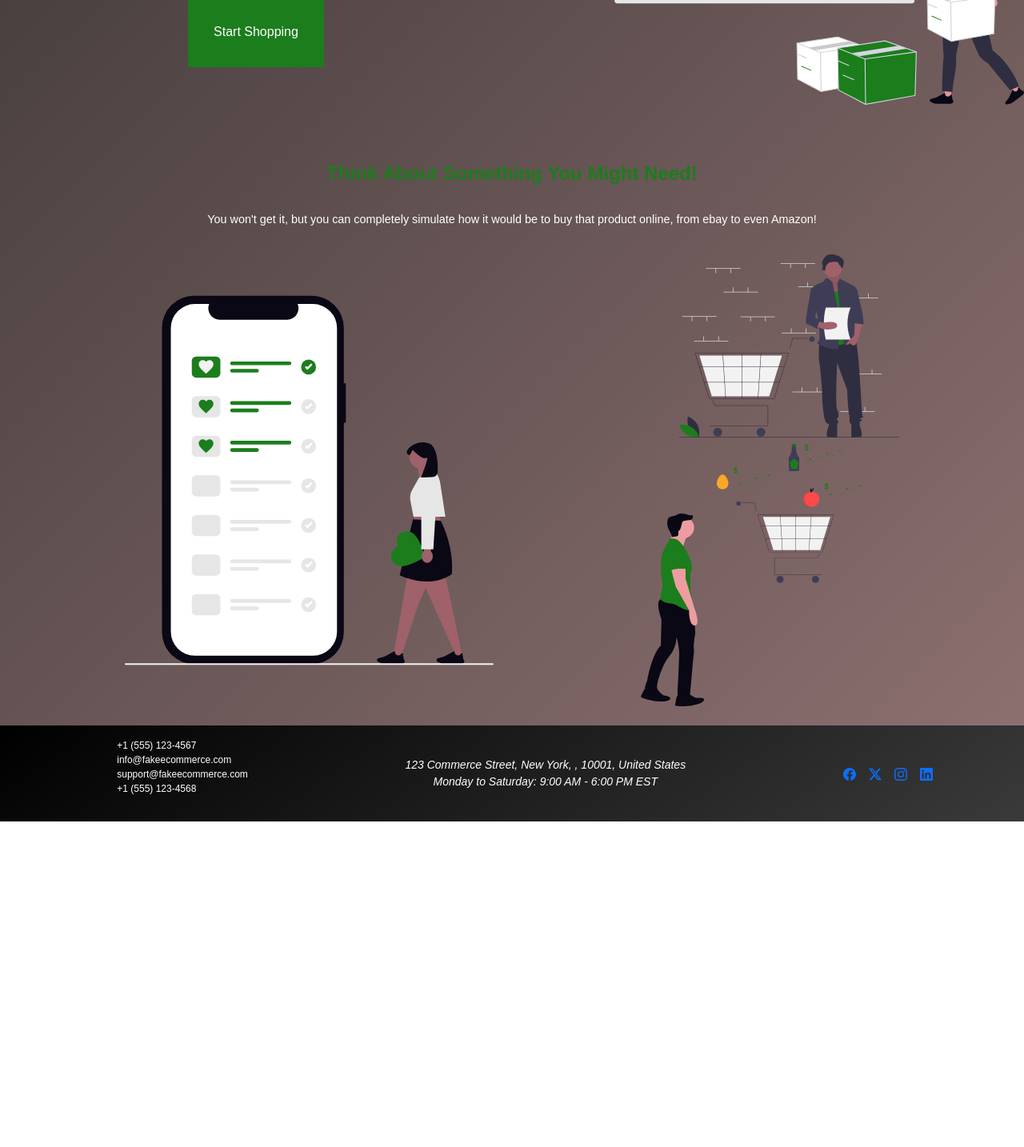
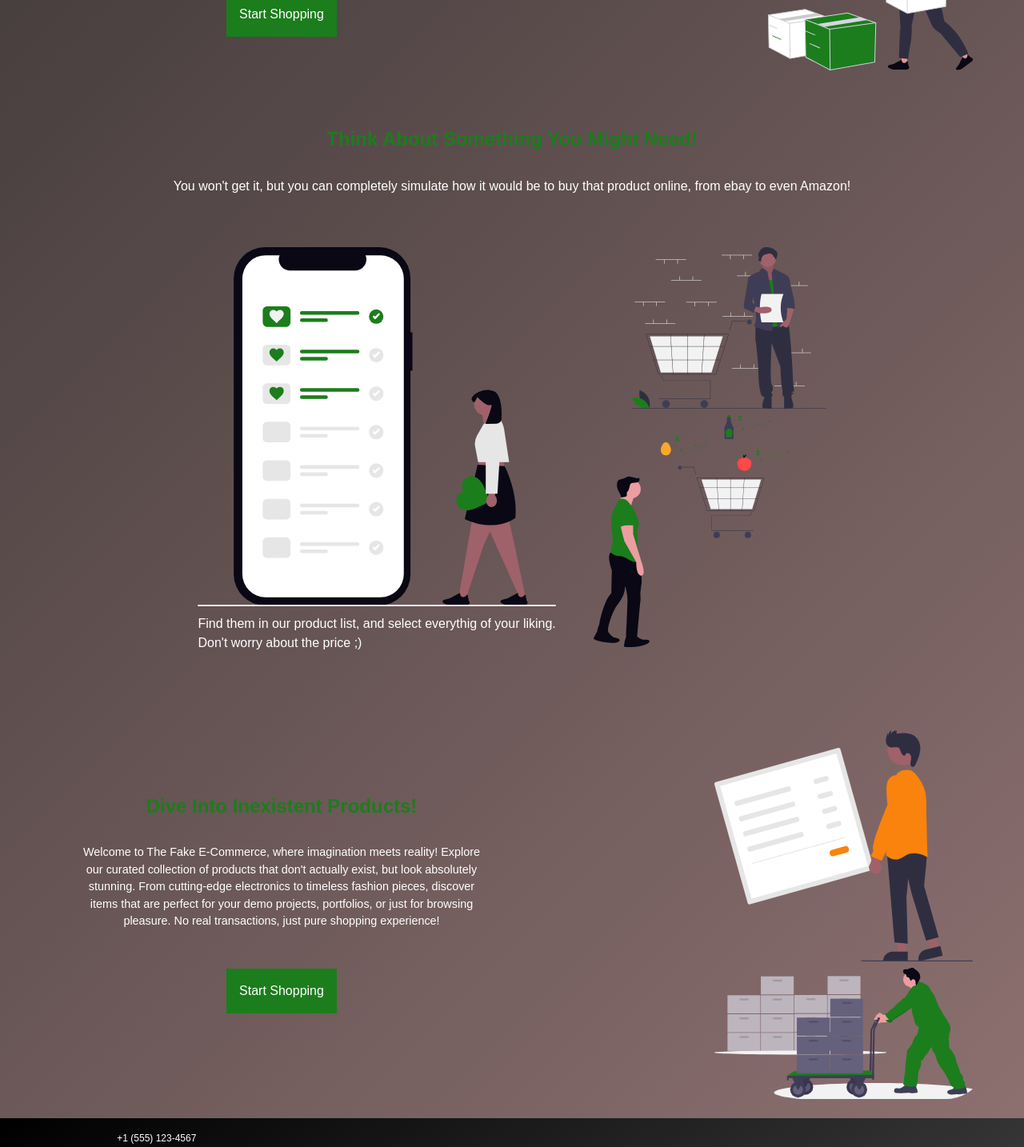
Before and after one commit to stefanozuffi/react-router, a React (Vite) app: page / in a window 1280 px wide. Shown: the part 460-1894 px from the top of the page at 80% size. Before the commit the page ends 1487 px from the top, so only its background shows below. Built offline with nearby package versions, Linux system fonts and the light colour scheme.

Commit message:
homepage section added

```diff
--- a/src/assets/pages/HomePage.jsx
+++ b/src/assets/pages/HomePage.jsx
@@ -4,19 +4,21 @@ import ShoppingPic2 from '../../img/GreenWebShop.svg'
 import EmptyCart from '../../img/EmptyCart.svg'
 import WishList from '../../img/WishList.svg'
 import FullCartel from '../../img/FullCartel.svg'
+import Receipt from '../../img/Receipt.svg'
+import Logistics from '../../img/Logistics.svg'
 
 
 export default function HomePage() {
     return(
 
-    // find them in our product list
+
     // then bring some empty shopping bags and pretend you actually got anything!
         <main>
             <div className="home-ctn d-flex flex-column gap-3">
 
                  {/* Presentation */}
                     <div className="home-ctn-in d-flex justify-content-between flex-sm-column flex-md-row align-items-sm-center mb-4">
-                        <div className="jumbo home d-flex flex-column align-items-center">
+                        <div className="jumbo home double-col d-flex flex-column align-items-center">
                             <div className="container-fluid py-2">
                                 <h2 className="display-5 fw-bold"> Dive Into Inexistent Products! </h2>
                                 <p className="col-md-11">
@@ -38,15 +40,23 @@ export default function HomePage() {
                     </div>
 
                     {/* invent a list of things and hold a cart, if you have one */}
-                    <div className="home-ctn-in d-flex flex-column justify-content-between align-items-sm-center mb-4">
+                    <div className="home-ctn-in one-col d-flex flex-column justify-content-between align-items-sm-center gap-5 mb-4">
                         <div className="text jumbo home">
                                 <h2 className="display-5 fw-bold"> Think About Something You Might Need! </h2>
-                                <p className="">
+                                <p>
                                 You won't get it, but you can completely simulate how it would be to buy that product online, from ebay to even Amazon!
                                 </p>
                         </div>
-                        <div className="pic-ctn-lg d-flex justify-content-around">
-                            <img className="big-pic" src={WishList} alt="shopping picture"/>
+                        <div className="pic-ctn-lg d-flex justify-content-center">
+                            <div className="big-pic-ctn">
+                                <img className="big-pic" src={WishList} alt="shopping picture"/>
+                                <p style={{width: '28rem', paddingTop: '0.6rem'}}>
+                                    Find them in our product list, and select everythig of your liking.
+                                    Don't worry about the price ;)
+                                </p>
+                            </div>
+
+
                             <div className="small-pics-ctn d-flex flex-column gap-2">
                                 <img className="small-pic ps-5" src={EmptyCart} alt="shopping picture"/>
                                 <img className="small-pic pe-5" src={FullCartel} alt="shopping picture"/>
@@ -57,6 +67,51 @@ export default function HomePage() {
             </div>
 
 
+            {/* <div className="home-ctn-in one-col d-flex flex-column justify-content-between align-items-sm-center gap-5 mb-4">
+                        <div className="text jumbo home">
+                                <h2 className="display-5 fw-bold"> Don't Worry About Practilaties </h2>
+                                <p>
+                                We will deal with both logistics and burocracy!
+                                </p>
+                        </div>
+                        <div className="pic-ctn-lg d-flex justify-content-center">
+                            <div className="big-pic-ctn">
+                                <img className="big-pic" src={Receipt} alt="shopping picture"/>
+                            </div>
+
+
+                            <div className="big-pic-ctn">
+                                <img className="small-pic ps-5" src={Logistics} alt="shopping picture"/>
+
+                            </div>
+
+                        </div>
+                    </div>
+             */}
+             <div className="home-ctn-in d-flex justify-content-between flex-sm-column flex-md-row align-items-sm-center mb-4">
+                        <div className="jumbo home double-col d-flex flex-column align-items-center">
+                            <div className="container-fluid py-2">
+                                <h2 className="display-5 fw-bold"> Dive Into Inexistent Products! </h2>
+                                <p className="col-md-11">
+                                Welcome to The Fake E-Commerce, where imagination meets reality!
+                                Explore our curated collection of products that don't actually exist,
+                                but look absolutely stunning. From cutting-edge electronics to timeless
+                                fashion pieces, discover items that are perfect for your demo projects,
+                                portfolios, or just for browsing pleasure. No real transactions,
+                                just pure shopping experience!
+                                </p>
+                                <NavLink to={'/products'} className="j-btn" type="button">
+                                    Start Shopping
+                                </NavLink>
+                            </div>
+                        </div>
+                        <div className="pic-ctn small-pics-ctn d-flex flex-column gap-2">
+                            <img src={Receipt} alt="shopping picture"/>
+                            <img src={Logistics} alt="shopping picture"/>
+                        </div>
+                    </div>
+
+
 
         </main>
 
--- a/src/index.css
+++ b/src/index.css
@@ -54,7 +54,7 @@ header {
 
 .home-ctn-in {
   margin: 0 auto;
-  width: 100%;
+  width: 90%;
   color: white;
 }
 
@@ -69,7 +69,7 @@ header {
   margin-top: 1rem;
   background-color: rgb(106,99,246);
   background-color: #1c7d1c;
-  padding: 2rem;
+  padding: 1rem;
 }
 
 .jumbo.home {
@@ -79,7 +79,7 @@ header {
   width: 80%;
 }
 
-.jumbo.home p {
+.jumbo.home.double-col p {
   font-size: 0.9rem;
   margin: 2rem auto;
 }
@@ -101,9 +101,13 @@ header {
 
 .pic-ctn-lg {
   width: 90%;
+  gap: 5rem;
 }
-.pic-ctn-lg .big-pic {
+.pic-ctn-lg .big-pic-ctn {
   width: 40%;
+}
+.big-pic-ctn img {
+  width: 28rem;
 }
 .pic-ctn-lg .small-pic {
   width: 100%;
@@ -112,6 +116,11 @@ header {
 .small-pics-ctn {
   width: 28%;
 }
+
+.one-col p {
+  font-size: 1rem;
+}
+
 
 
 .card {
```
Also changed, not shown: src/img/Logistics.svg (added), src/img/Receipt.svg (added).
